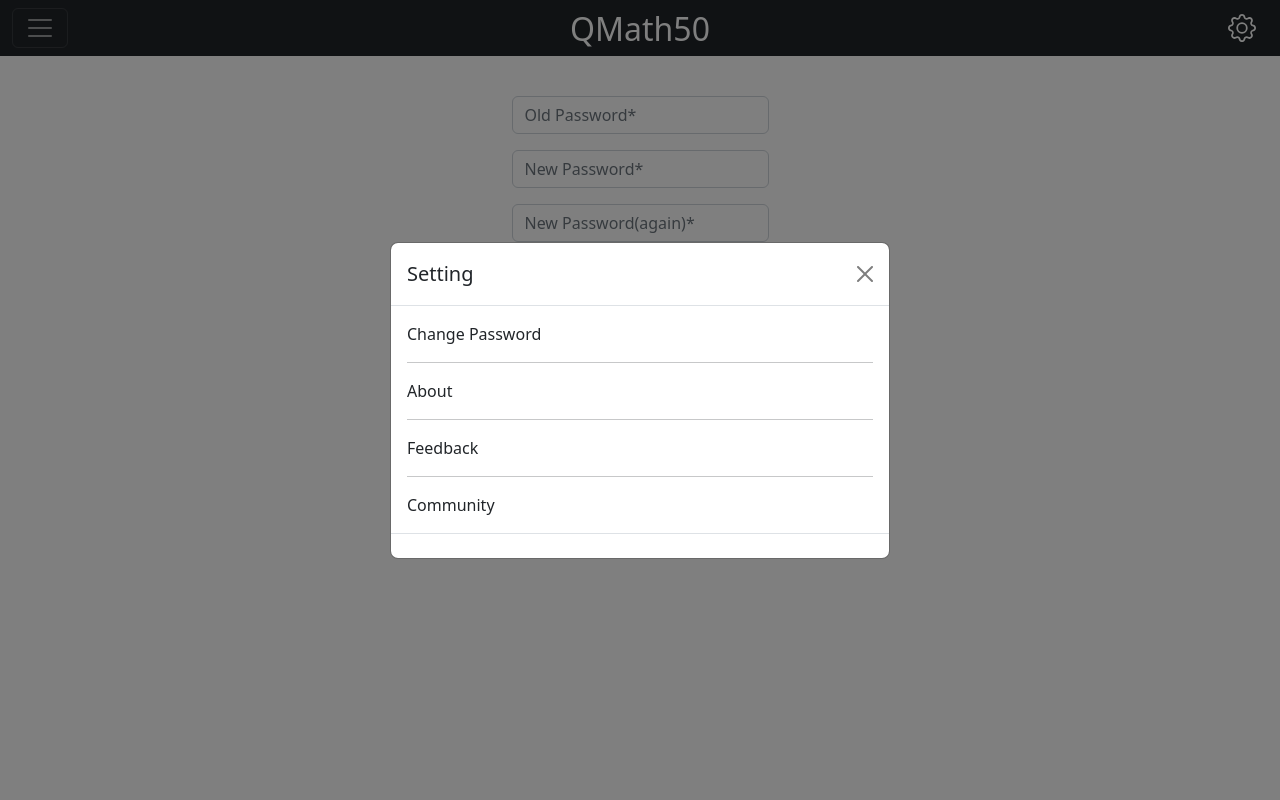
After one commit to jeddstudio/QMath50, a Flask app: page /changepassword in a window 1280 px wide, after a click that opens the changed part. The commit adds this page. Run offline with Flask 2, Linux system fonts and the light colour scheme; a user stored in the database is signed in; data comes from the database, SQL or seed files in the repository; both versions use the stored data as it was after the commit; some libraries are stand-ins or nearby versions.

Commit message:
Fixed login and Left bar user name

```diff
--- a/main.py
+++ b/main.py
@@ -28,7 +28,7 @@ Session(app)
 
 # Configure CS50 Library to use SQLite database
 db = SQL("sqlite:///qmath50.db")
-# # Configure CS50 Library to use SQLite database
+# sqlite3 moudel SQL database
 # db_con = SQL.connect("qmath50.db")
 # db = db_con.cursor()
 
@@ -38,10 +38,10 @@ counter = 1
 # The Display number on the page, for calculation
 number_L = 1
 number_R = 1
+start_time = 0
+end_time = 0
 
 
-start_time = 0
-end_time = 0
 
 @app.after_request
 def after_request(response):
@@ -118,13 +118,10 @@ def index():
         #         game_type = data["game_type"]
         #         best_time = data["best_time"]
 
+        return render_template("index.html", jinja_username=username, jinja_contents=contents)
 
-
-
-
-
-
-    return render_template("index.html", jinja_username=username, jinja_contents=contents)
+    else:
+        return render_template("login.html")
 
 
 ################################################# LOGIN #################################################
@@ -353,129 +350,230 @@ def game_basic():
 def game_advanced():
 
     acc_id = session["user_id"]
+    if acc_id != None:
+        # Show user name on left bar
+        # Get the user data in db
+        username_db = db.execute("SELECT username FROM users WHERE id = ?", acc_id)
+        username = username_db[0]["username"]
+        num_list = [1, 2, 3, 4, 5, 6, 7, 8, 9, 10]
+        random_list = random.sample(num_list, 9)
 
-    num_list = [1, 2, 3, 4, 5, 6, 7, 8, 9, 10]
-    random_list = random.sample(num_list, 9)
+        global number_L
+        global start_time
+        global number_R
+        global end_time
+        global counter
 
-    global number_L
-    global start_time
-    global number_R
-    global end_time
-    global counter
+        # Get number_L from form.js
+        if request.args.get('number_L'):
 
-    # Get number_L from form.js
-    if request.args.get('number_L'):
-
-        # If the user presses the refresh button in the middle of the game, it resets all Global value
-        if start_time != 0 and number_R > 1:
-            number_R = 1
-            start_time = 0
-            end_time = 0
-            counter = 1
-            number_L = int(request.args.get('number_L'))
-            print("agame1")
-            return jsonify({'js_number_L': number_L})
-        # If not, normally to running the game
-        else:
-            number_L = int(request.args.get('number_L'))
-            print("agame2")
-            return jsonify({'js_number_L': number_L})
+            # If the user presses the refresh button in the middle of the game, it resets all Global value
+            if start_time != 0 and number_R > 1:
+                number_R = 1
+                start_time = 0
+                end_time = 0
+                counter = 1
+                number_L = int(request.args.get('number_L'))
+                print("agame1")
+                return jsonify({'js_number_L': number_L})
+            # If not, normally to running the game
+            else:
+                number_L = int(request.args.get('number_L'))
+                print("agame2")
+                return jsonify({'js_number_L': number_L})
 
 
-    # When user input a number and press Enter
-    # Get guess from form.js
-    if request.form.get('js_guess_adgame'):
+        # When user input a number and press Enter
+        # Get guess from form.js
+        if request.form.get('js_guess_adgame'):
 
-        answer = number_L * number_R
-        guess = int(request.form['js_guess_adgame'])
+            answer = number_L * number_R
+            guess = int(request.form['js_guess_adgame'])
 
-        # Save the start time when user input(and press Enter) first answer
-        if counter == 1:
-            start_time = time.time()
-            print("2 START: ", start_time)
+            # Save the start time when user input(and press Enter) first answer
+            if counter == 1:
+                start_time = time.time()
+                print("2 START: ", start_time)
 
-        # When the last answer is correct, Game End
-        if answer == guess and counter == 10:
-            # Calculating Time
-            end_time = time.time()
-            print("END: ", end_time)
-            total_time = float("{:.3f}".format((end_time - start_time)))
-            print(f"time_lapsed:{end_time} - {start_time}")
-            # Reset the Global values
-            counter = 1
-            number_R = 1
-            date_time = datetime.now()
-            print("Stopwatch: ", total_time)
+            # When the last answer is correct, Game End
+            if answer == guess and counter == 10:
+                # Calculating Time
+                end_time = time.time()
+                print("END: ", end_time)
+                total_time = float("{:.3f}".format((end_time - start_time)))
+                print(f"time_lapsed:{end_time} - {start_time}")
+                # Reset the Global values
+                counter = 1
+                number_R = 1
+                date_time = datetime.now()
+                print("Stopwatch: ", total_time)
 
 
-            ############### SQL part ###############
-            # SQL only save the best_time record when the current time faster than SQL's fastest record
+                ############### SQL part ###############
+                # SQL only save the best_time record when the current time faster than SQL's fastest record
 
-            # Check if the best_time is exists in db or NOT
-            data_check = db.execute("SELECT best_time FROM profile WHERE EXISTS(SELECT * FROM profile WHERE pofo_id = ? AND game_type = ?)", acc_id, number_L)
-            # This is to check if data already exists. It will return [{'best_time': 4.441}, {'best_time': 9.717}]
-            # So if it len(data_check) == 0, it means there is no data
+                # Check if the best_time is exists in db or NOT
+                data_check = db.execute("SELECT best_time FROM profile WHERE EXISTS(SELECT * FROM profile WHERE pofo_id = ? AND game_type = ?)", acc_id, number_L)
+                # This is to check if data already exists. It will return [{'best_time': 4.441}, {'best_time': 9.717}]
+                # So if it len(data_check) == 0, it means there is no data
 
-            # If the best_time does NOT exist, use SQL INSERT to add a record
-            if len(data_check) == 0:
-                db.execute("INSERT INTO profile (pofo_id, time, game_type, best_time) VALUES (?, ?, ?, ?)", acc_id, date_time, number_L, total_time)
-                print(f"Added SQL with no data in SQL: {total_time}s")
+                # If the best_time does NOT exist, use SQL INSERT to add a record
+                if len(data_check) == 0:
+                    db.execute("INSERT INTO profile (pofo_id, time, game_type, best_time) VALUES (?, ?, ?, ?)", acc_id, date_time, number_L, total_time)
+                    print(f"Added SQL with no data in SQL: {total_time}s")
 
-            # If the time_record exists
-            else:
-                # Call out the best time in SQL, using MIN() method of SQL
-                best_time_held_db = db.execute("SELECT MIN(best_time) FROM profile WHERE pofo_id = ? AND game_type = ?", acc_id, number_L)
-                best_time_held = float(best_time_held_db[0]["MIN(best_time)"])
-                print(f"Your time is: {total_time}")
-                print(f"Best time found. Your best time in {number_L}: {best_time_held}")
+                # If the time_record exists
+                else:
+                    # Call out the best time in SQL, using MIN() method of SQL
+                    best_time_held_db = db.execute("SELECT MIN(best_time) FROM profile WHERE pofo_id = ? AND game_type = ?", acc_id, number_L)
+                    best_time_held = float(best_time_held_db[0]["MIN(best_time)"])
+                    print(f"Your time is: {total_time}")
+                    print(f"Best time found. Your best time in {number_L}: {best_time_held}")
 
-                # Compare the best_time in SQL with the new total_time
-                if best_time_held > total_time:
-                    # INSERT a new data to db
-                    db.execute("INSERT INTO profile (pofo_id, time, game_type, best_time) VALUES (?, ?, ?, ?)", acc_id, date_time, number_L, total_time)
-                    print(f"New record!!!!!! {total_time}s")
+                    # Compare the best_time in SQL with the new total_time
+                    if best_time_held > total_time:
+                        # INSERT a new data to db
+                        db.execute("INSERT INTO profile (pofo_id, time, game_type, best_time) VALUES (?, ?, ?, ?)", acc_id, date_time, number_L, total_time)
+                        print(f"New record!!!!!! {total_time}s")
 
 
-                    # Show a game end message
-                    message = (f"New record! {total_time} seconds")
-                else:
-                    message = (f"Your time is: {total_time} seconds")
-                    pass
-            ############### SQL part ###############
+                        # Show a game end message
+                        message = (f"New record! {total_time} seconds")
+                    else:
+                        message = (f"Your time is: {total_time} seconds")
+                        pass
+                ############### SQL part ###############
 
-            return jsonify({'endGame': message, 'js_display_number': number_R})
+                return jsonify({'endGame': message, 'js_display_number': number_R})
 
-        # else counter < 10: Keep running the game
-        elif answer == guess and counter < 10:
-            number_R = num_list[counter]
-            answer = number_L * number_R
-            counter += 1
-            print("Counter: ", counter)
-            # Refresh a new number to page
-            return jsonify({'js_display_number': number_R})
+            # else counter < 10: Keep running the game
+            elif answer == guess and counter < 10:
+                number_R = num_list[counter]
+                answer = number_L * number_R
+                counter += 1
+                print("Counter: ", counter)
+                # Refresh a new number to page
+                return jsonify({'js_display_number': number_R})
 
-        # if the guess is wrong, just lets user keep guessing
-        else:
-            print("Wrong: ", guess, "Answer: ", answer, "=", number_L, number_R)
-            pass
+            # if the guess is wrong, just lets user keep guessing
+            else:
+                print("Wrong: ", guess, "Answer: ", answer, "=", number_L, number_R)
+                pass
 
-    return render_template("advancedgame.html")
 
+        return render_template("advancedgame.html", jinja_username=username)
+    else:
+        return render_template("login.html")
+
+################################################# CHANGE PASSWORD #################################################
+@app.route("/changepassword", methods=["GET", "POST"])
+@login_required
+def changepassword():
+    """Change Password"""
+    ########## Basic Checking ##########
+    # Keep and Know who is logging in
+    acc_id = session["user_id"]
+
+    if acc_id != None:
+        # Show user name on left bar
+        # Get the user data in db
+        username_db = db.execute("SELECT username FROM users WHERE id = ?", acc_id)
+        username = username_db[0]["username"]
+
+
+        # User reached route via POST (as by submitting a form via POST)
+        if request.method == "POST":
+
+            old_password = request.form.get("old_password")
+            new_password = request.form.get("new_password")
+            new_pw_confirmation = request.form.get("new_pw_confirmation")
+
+            # Ensure username was submitted
+            if not request.form.get("old_password"):
+                return apology("must provide old password", 403)
+
+            # Ensure password was submitted
+            if not request.form.get("new_password"):
+                return apology("must provide new password", 403)
+
+            # Ensure password was submitted
+            if not request.form.get("new_pw_confirmation"):
+                return apology("must confirm password", 403)
+
+            ########## Change Password Feature ##########
+            # Query database
+            rows = db.execute("SELECT * FROM users WHERE id = ?", acc_id)
+            # [{'id': 9, 'username': 'j_01', 'hash': 'pbkdf2:sha256:260000$hrrWfY0MEkZRbZ5a$308f47d9d9268c3c4c9915eb747ec473c77dc9aa57b4a495ef7a66bf402208c7', 'cash': 10000}]
+
+            if not check_password_hash(rows[0]["hash"], old_password):
+                return apology("invalid old password", 403)
+
+            if new_password != new_pw_confirmation:
+                return apology("new password not match", 403)
+
+            else:
+                flash("Password Changed!")
+
+                hash_password = generate_password_hash(new_password)
+
+                db.execute("UPDATE users SET hash = ? WHERE id = ?", hash_password, acc_id)
+
+                return render_template("changepasswordsuccess.html")
+
+        return render_template("changepassword.html", jinja_username=username)
+        # Ensure username exists and password is correct
+
+    else:
+        return render_template("login.html")
+
+
+################################################# About #################################################
+@app.route('/about', methods=['GET', 'POST'])
+@login_required
+def about():
+    acc_id = session["user_id"]
+    if acc_id != None:
+        # Show user name on left bar
+        # Get the user data in db
+        username_db = db.execute("SELECT username FROM users WHERE id = ?", acc_id)
+        username = username_db[0]["username"]
+
+
+        return render_template("about.html", jinja_username=username)
+
+    else:
+        return render_template("login.html")
 
 ################################################# Basic Table #################################################
 @app.route('/basic_table', methods=['GET', 'POST'])
 @login_required
 def basic_table():
+    acc_id = session["user_id"]
+    if acc_id != None:
+        # Show user name on left bar
+        # Get the user data in db
+        username_db = db.execute("SELECT username FROM users WHERE id = ?", acc_id)
+        username = username_db[0]["username"]
 
-    return render_template("basictable.html")
+        return render_template("basictable.html", jinja_username=username)
+    else:
+        return render_template("login.html")
+
 
 ################################################# Advanced Table #################################################
 @app.route('/advanced_table', methods=['GET', 'POST'])
 @login_required
 def advanced_table():
+    acc_id = session["user_id"]
+    if acc_id != None:
+        # Show user name on left bar
+        # Get the user data in db
+        username_db = db.execute("SELECT username FROM users WHERE id = ?", acc_id)
+        username = username_db[0]["username"]
 
-    return render_template("advancedtable.html")
-
+        return render_template("advancedtable.html", jinja_username=username)
+    else:
+        return render_template("login.html")
 
 
 
--- /dev/null
+++ b/templates/changepassword.html
@@ -0,0 +1,22 @@
+{% extends "layout.html" %}
+
+{% block title %}
+    Change Passwords
+{% endblock %}
+
+{% block main %}
+
+    <form action="/changepassword" method="post">
+        <div class="mb-3">
+            <input class="form-control mx-auto w-auto" id="password" name="old_password" placeholder="Old Password*" type="password">
+        </div>
+        <div class="mb-3">
+            <input class="form-control mx-auto w-auto" id="password" name="new_password" placeholder="New Password*" type="password">
+        </div>
+        <div class="mb-3">
+            <input class="form-control mx-auto w-auto" id="password" name="new_pw_confirmation" placeholder="New Password(again)*" type="password">
+        </div>
+        <button class="btn btn-dark"  type="submit">Change Passwords</button>
+    </form>
+
+{% endblock %}
--- a/templates/layout.html
+++ b/templates/layout.html
@@ -265,9 +265,9 @@
                         <button type="button" class="btn-close" data-bs-dismiss="modal" aria-label="Close"></button>
                       </div>
                         <div class="modal-body">
-                          <h8 class="fs-8">Change Password</h8>
+                          <h8 class="fs-8"><a href="/changepassword" class="link-dark">Change Password</a></h8>
                           <hr>
-                          <h8 class="fs-8">About</h8>
+                          <h8 class="fs-8"><a href="/about" class="link-dark">About</a></h8>
                           <hr>
                           <h8 class="fs-8">Feedback</h8>
                           <hr>
@@ -275,8 +275,8 @@
                         </div>
 
                       <div class="modal-footer">
-                        <button type="button" class="btn btn-secondary" data-bs-dismiss="modal">Close</button>
-                        <button type="button" class="btn btn-primary">Save changes</button>
+                        <!-- <button type="button" class="btn btn-secondary" data-bs-dismiss="modal">Close</button>
+                        <button type="button" class="btn btn-primary">Save changes</button> -->
                       </div>
                     </div>
                   </div>
```
Also changed, not shown: templates/about.html (added, +13 -0 lines), templates/changepasswordsuccess.html (added, +13 -0 lines), qmath50.db, 2 other files.
